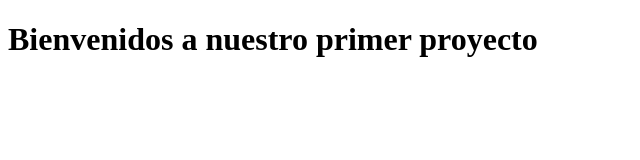
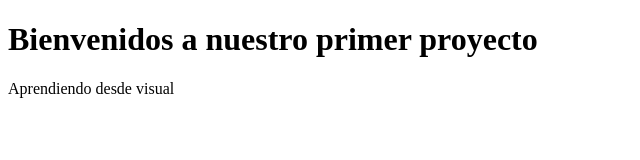
Before and after one commit to laurabritod/enyoi-cultivarte-laurab, a plain HTML site: page index.html in a window 1280 px wide. Shown: the whole page, without its empty margins (0-640 px from the left). Drawn offline with Linux system fonts and the light colour scheme.

Commit message:
Actualizando mi archivo index.html

```diff
--- a/index.html
+++ b/index.html
@@ -7,5 +7,6 @@
 </head>
 <body>
     <h1>Bienvenidos a nuestro primer proyecto</h1>
+    <p>Aprendiendo desde visual</p>
 </body>
 </html>
```
